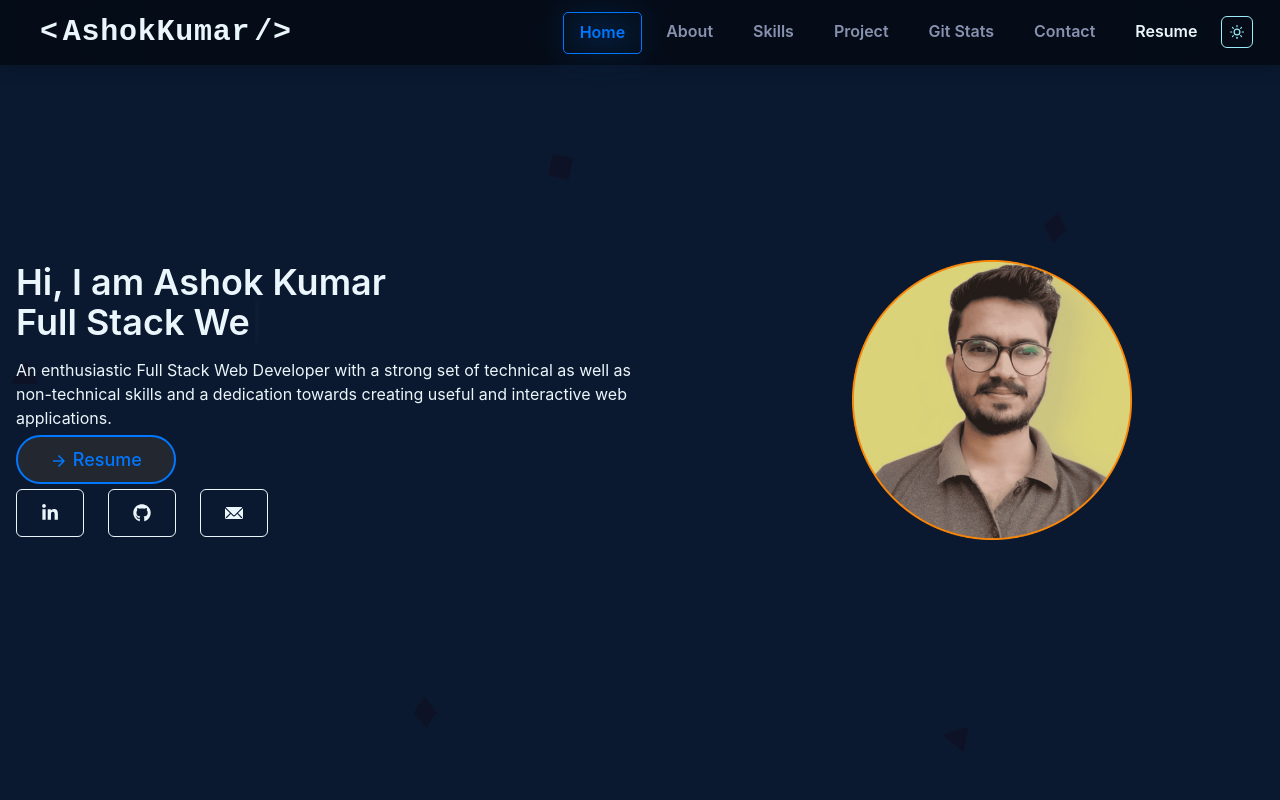
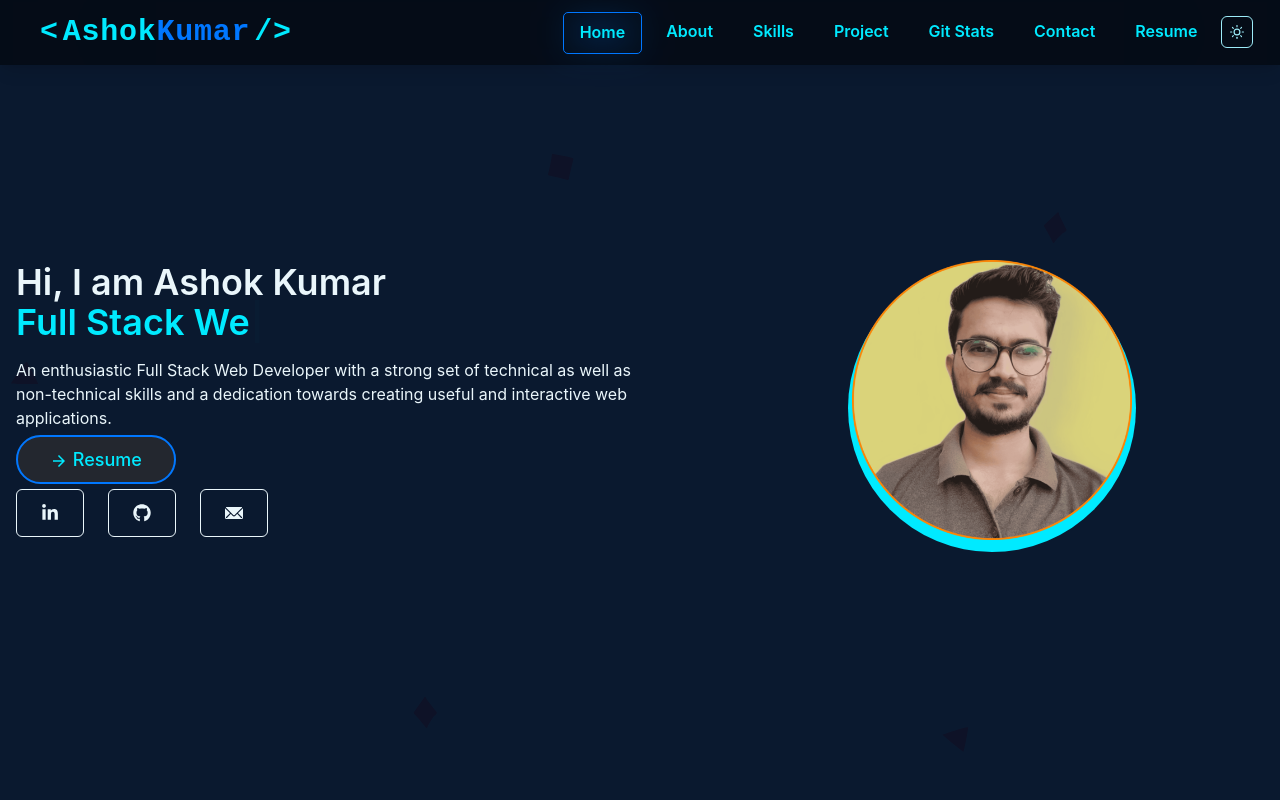
Before and after one commit to AshokPrjapati/AshokPrjapati.github.io, a React (Create React App) app: page / in a window 1280 px wide. Shown: the top 800 px of the page. Built offline with nearby package versions, Linux system fonts and the light colour scheme.

Commit message:
refactor: enhance theme structure with semantic tokens and improve color management for better maintainability

```diff
--- a/src/Theme/theme.ts
+++ b/src/Theme/theme.ts
@@ -1,5 +1,4 @@
-import { extendTheme } from "@chakra-ui/react";
-import { mode } from "@chakra-ui/theme-tools";
+import { extendTheme, theme as baseTheme } from "@chakra-ui/react";
 
 const theme = extendTheme({
   config: {
@@ -12,55 +11,111 @@ const theme = extendTheme({
     mono: "Roboto Mono, monospace",
   },
   colors: {
+    // Custom color palette that automatically switches
+    brand: {
       primary: {
-      light: "#0077ff",
-      dark: "#00eaff",
+        _light: "#0077ff",
+        _dark: "#00eaff",
       },
       secondary: {
-      light: "#00eaff",
-      dark: "#0077ff",
+        _light: "#00eaff",
+        _dark: "#0077ff",
       },
-    background: {
-      light: "#f5f7fa",
-      dark: "#0a192f",
+      accent: {
+        _light: "#64ffda",
+        _dark: "#64ffda",
+      },
+      error: {
+        _light: "#e11d48",
+        _dark: "#e11d48",
+      },
+    },
+    // Background colors
+    bg: {
+      primary: {
+        _light: "#f5f7fa",
+        _dark: "#0a192f",
       },
       surface: {
-      light: "#ffffff",
-      dark: "#112240",
+        _light: "#ffffff",
+        _dark: "#112240",
+      },
+      card: {
+        _light: "#f8fafc",
+        _dark: "#1c2541",
+      },
+    },
+    // Text colors
+    text: {
+      primary: {
+        _light: "#1a202c",
+        _dark: "#eaf6fb",
+      },
+      muted: {
+        _light: "#8892b0",
+        _dark: "#8892b0",
+      },
+    },
+    // Border colors
+    border: {
+      primary: {
+        _light: "#e2e8f0",
+        _dark: "#23272f",
+      },
+    },
+  },
+  semanticTokens: {
+    colors: {
+      // Semantic tokens that automatically switch based on color mode
+      primary: {
+        default: "brand.primary._light",
+        _dark: "brand.primary._dark",
+      },
+      secondary: {
+        default: "brand.secondary._light",
+        _dark: "brand.secondary._dark",
       },
       accent: {
-      light: "#64ffda",
-      dark: "#64ffda",
+        default: "brand.accent._light",
+        _dark: "brand.accent._dark",
       },
-    text: {
-      light: "#1a202c",
-      dark: "#eaf6fb",
+      "bg-primary": {
+        default: "bg.primary._light",
+        _dark: "bg.primary._dark",
       },
-    muted: {
-      light: "#8892b0",
-      dark: "#8892b0",
+      "bg-surface": {
+        default: "bg.surface._light",
+        _dark: "bg.surface._dark",
+      },
+      "bg-card": {
+        default: "bg.card._light",
+        _dark: "bg.card._dark",
+      },
+      "text-primary": {
+        default: "text.primary._light",
+        _dark: "text.primary._dark",
+      },
+      "text-muted": {
+        default: "text.muted._light",
+        _dark: "text.muted._dark",
+      },
+      "border-primary": {
+        default: "border.primary._light",
+        _dark: "border.primary._dark",
       },
       error: {
-      light: "#e11d48",
-      dark: "#e11d48",
+        default: "brand.error._light",
+        _dark: "brand.error._dark",
       },
-    border: {
-      light: "#e2e8f0",
-      dark: "#23272f",
-    },
-    card: {
-      light: "#f8fafc",
-      dark: "#1c2541",
     },
   },
   styles: {
-    global: (props: any) => ({
+    global: {
       body: {
-        bg: mode("#f5f7fa", "#0a192f")(props),
-        color: mode("#1a202c", "#eaf6fb")(props),
-        transition: "background 0.2s, color 0.2s",
+        bg: "bg-primary",
+        color: "text-primary",
       },
-    }),
+    },
   },
 });
 
```
Lines whose indentation alone changed are shown as unchanged.
